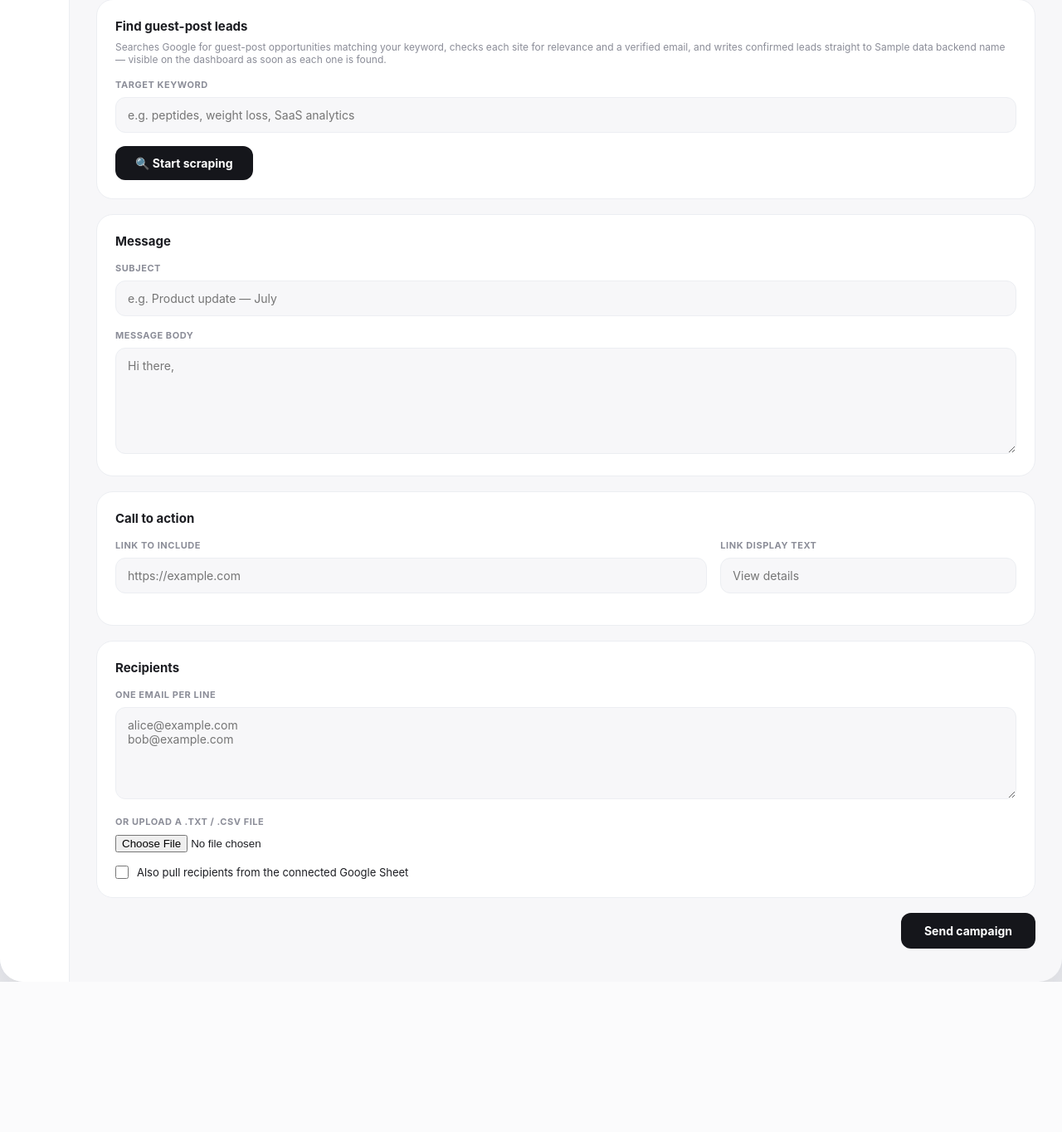
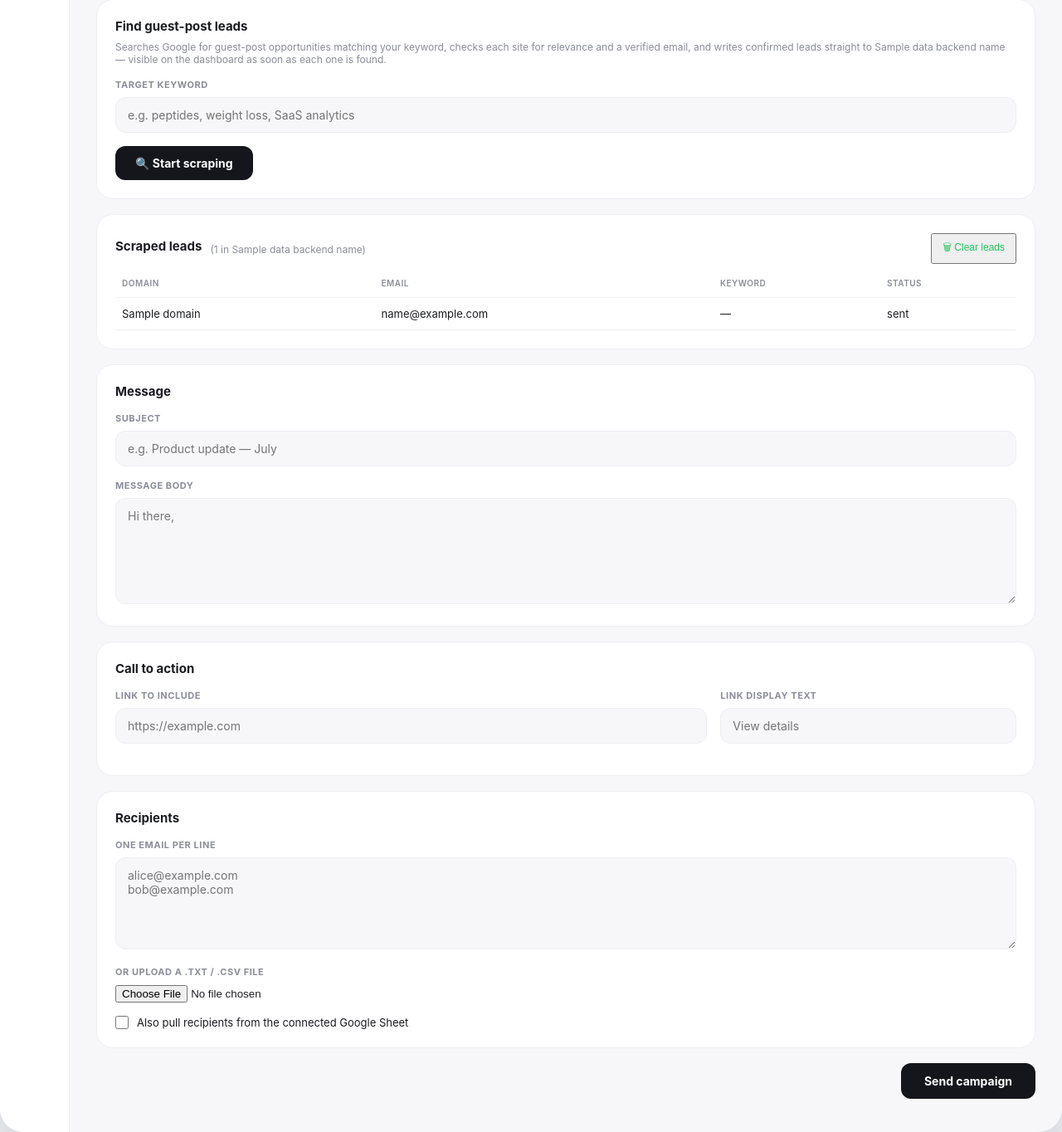
Before and after one commit to engr-ikhlaq/SEBT-OFFPAGE-AUTOMATION, a Flask app: template templates/index.html in a window 1280 px wide. Shown: the part 338-1702 px from the top of the page at 83% size. Before the commit the page ends 1521 px from the top, so only its background shows below. Run offline with Flask 3, Linux system fonts and the light colour scheme; tables that the repository leaves empty hold one stand-in row (values such as "Sample post"); the template is opened without the code that fills it: values that come from a table or form of the project are taken from there, most other values are stand-ins (such as "Sample title", 1, 10 or a date in 2020); parts of the project's set-up code (start-up, migrations or seed data) failed here and were passed over; some libraries are stand-ins or nearby versions.

Commit message:
Let a user delete their own leads, and show them live on Compose
Adds backend.clear() across all three lead stores (local Excel, a
user's own connected Sheet, the admin's shared Sheet) and a
/leads/clear route so the dashboard and Compose page can offer a
"Clear leads" button, gated behind a confirm() since it's permanent
and, for a Sheet, affects real data.

Also surfaces the caller's own scraped leads directly on the Compose
page (previously only visible as aggregate counts on the dashboard),
polling /leads/recent every 2s alongside the existing scrape-status
poll so rows appear as the scraper finds them, not just after a reload.

Co-Authored-By: Claude Sonnet 5 <noreply@anthropic.com>

```diff
--- a/app.py
+++ b/app.py
@@ -159,12 +159,21 @@ def _google_account_context() -> dict:
     """Shared by every index.html render call, so the connect-status panel
     (and the fallback-to-SMTP note) always reflects the same lookup."""
     username = session.get("username", "")
+    backend = data_source.for_user(username, require_owner())
+    try:
+        scraped_leads = backend.read_recipients(skip_already_sent=False)
+        scraped_leads.sort(key=lambda lead: lead.get("row", 0), reverse=True)
+        scraped_leads = scraped_leads[:50]
+    except Exception:
+        log.exception("Could not read leads from %s", backend.name)
+        scraped_leads = []
     return {
         "google_account": db.get_google_account(username),
         "manual_account": db.get_manual_email_account(username),
         "google_oauth_configured": google_oauth.is_configured(),
         "manual_gmail_form": ManualGmailForm(),
-        "data_backend_name": data_source.for_user(username, require_owner()).name,
+        "data_backend_name": backend.name,
+        "scraped_leads": scraped_leads,
     }
 
 
@@ -663,6 +672,41 @@ def dashboard():
     )
 
 
+@app.route("/leads/clear", methods=["POST"])
+def clear_leads():
+    """Wipes every scraped lead in the CALLER's own backend (their local
+    file, their own connected Sheet, or — owner only — the shared admin
+    Sheet). Never touches another user's data, since data_source.for_user()
+    already resolves to exactly one person's own store."""
+    if not require_login():
+        return redirect(url_for("login"))
+
+    backend = data_source.for_user(session["username"], require_owner())
+    try:
+        backend.clear()
+        flash(f"Cleared all leads from {backend.name}.")
+    except Exception as e:
+        flash(f"Could not clear leads: {e}")
+
+    return redirect(request.referrer or url_for("dashboard"))
+
+
+@app.route("/leads/recent")
+def leads_recent():
+    """JSON list of the caller's own scraped leads — polled from the
+    Compose page so leads show up there as the scraper finds them, not
+    only after a full page reload."""
+    if (refusal := _require_login_json()) is not None:
+        return refusal
+    backend = data_source.for_user(session["username"], require_owner())
+    try:
+        leads = backend.read_recipients(skip_already_sent=False)
+    except Exception as e:
+        return {"error": str(e)}, 500
+    leads.sort(key=lambda lead: lead.get("row", 0), reverse=True)
+    return {"leads": leads[:50], "backend_name": backend.name}
+
+
 @app.route("/dashboard/replies-seen", methods=["POST"])
 def mark_replies_seen():
     if not require_login():
--- a/sheet_store.py
+++ b/sheet_store.py
@@ -77,3 +77,9 @@ class SheetStore:
             counts["total"] += 1
             counts[status if status in ("sent", "failed") else "pending"] += 1
         return counts
+
+    def clear(self) -> None:
+        """Wipes every data row but keeps the header row, so the sheet
+        stays usable for the next scrape without a re-run of ensure_headers."""
+        self._ws.clear()
+        self._ws.update(range_name=f"A1:{gspread.utils.rowcol_to_a1(1, len(HEADERS))}", values=[list(HEADERS)])
--- a/sheets_source.py
+++ b/sheets_source.py
@@ -110,6 +110,15 @@ def get_lead_counts() -> dict:
     return counts
 
 
+def clear_leads() -> None:
+    """Wipes every data row but keeps the header row — this is the ADMIN's
+    shared Sheet, so clearing it affects everyone who reads from it."""
+    ws = _get_worksheet()
+    header = ws.row_values(1) or REQUIRED_HEADERS
+    ws.clear()
+    ws.update(range_name=f"A1:{gspread.utils.rowcol_to_a1(1, len(header))}", values=[header])
+
+
 def write_result(row: int, status: str, error: Optional[str] = None):
     """
     Writes Status / Sent Time / Error back to a specific row after a send
--- a/templates/index.html
+++ b/templates/index.html
@@ -133,6 +133,37 @@
             </div>
         </div>
 
+        <!-- =============== Scraped leads list — fills in live while a scrape is running =============== -->
+        <div class="panel">
+            <div style="display:flex; align-items:baseline; justify-content:space-between; gap:12px;">
+                <h2>Scraped leads <span class="hint" style="font-weight:400;">(<span id="leads-count">{{ scraped_leads|length }}</span> in {{ data_backend_name }})</span></h2>
+                {% if scraped_leads %}
+                <form method="POST" action="{{ url_for('clear_leads') }}"
+                      onsubmit="return confirm('Permanently delete every lead in {{ data_backend_name }}? This cannot be undone.');">
+                    <input type="hidden" name="csrf_token" value="{{ csrf_token() }}">
+                    <button type="submit" style="font-size:12px; padding:6px 12px; color:var(--accent-2);">&#128465; Clear leads</button>
+                </form>
+                {% endif %}
+            </div>
+            <table id="leads-table">
+                <thead>
+                <tr><th>Domain</th><th>Email</th><th>Keyword</th><th>Status</th></tr>
+                </thead>
+                <tbody id="leads-tbody">
+                    {% for lead in scraped_leads %}
+                    <tr>
+                        <td>{{ lead.Domain or '—' }}</td>
+                        <td>{{ lead.Email }}</td>
+                        <td>{{ lead.Keyword or '—' }}</td>
+                        <td>{{ lead.Status or 'pending' }}</td>
+                    </tr>
+                    {% else %}
+                    <tr><td colspan="4" class="empty">No leads scraped yet — start a scrape above and they'll show up here as they're found.</td></tr>
+                    {% endfor %}
+                </tbody>
+            </table>
+        </div>
+
         <!-- =============== Manual campaign =============== -->
         <form method="POST" action="{{ url_for('index') }}" enctype="multipart/form-data">
             {{ form.csrf_token }}
@@ -213,8 +244,32 @@
   const modalContinueBtn = document.getElementById('modal-continue-btn');
   const modalDismissBtn = document.getElementById('modal-dismiss-btn');
 
+  const leadsTbody = document.getElementById('leads-tbody');
+  const leadsCountEl = document.getElementById('leads-count');
+
   let pollTimer = null;
   let modalShownForBatch = false;  // don't re-pop the modal every poll tick
+
+  function escapeHtml(s) {
+    return String(s == null ? '' : s).replace(/[&<>"']/g, c => ({'&':'&amp;','<':'&lt;','>':'&gt;','"':'&quot;',"'":'&#39;'}[c]));
+  }
+
+  function refreshLeadsTable() {
+    fetch('/leads/recent').then(r => r.json()).then(data => {
+      if (!data.leads) return;
+      leadsCountEl.textContent = data.leads.length;
+      if (!data.leads.length) {
+        leadsTbody.innerHTML = '<tr><td colspan="4" class="empty">No leads scraped yet — start a scrape above and they\'ll show up here as they\'re found.</td></tr>';
+        return;
+      }
+      leadsTbody.innerHTML = data.leads.map(lead => `<tr>
+          <td>${escapeHtml(lead.Domain) || '—'}</td>
+          <td>${escapeHtml(lead.Email)}</td>
+          <td>${escapeHtml(lead.Keyword) || '—'}</td>
+          <td>${escapeHtml(lead.Status) || 'pending'}</td>
+        </tr>`).join('');
+    }).catch(() => {});
+  }
 
   function api(path, body) {
     return fetch(path, {
@@ -257,6 +312,7 @@
 
   function poll() {
     fetch('/scrape/status').then(r => r.json()).then(applyStatus).catch(() => {});
+    refreshLeadsTable();
   }
 
   function startPolling() {
```
Also changed, not shown: data_source.py (+11 -1 lines), offpage_tests/test_data_source.py (+47 -0 lines), offpage_tests/test_sheet_store.py (+16 -0 lines), templates/dashboard.html (+10 -1 lines).
